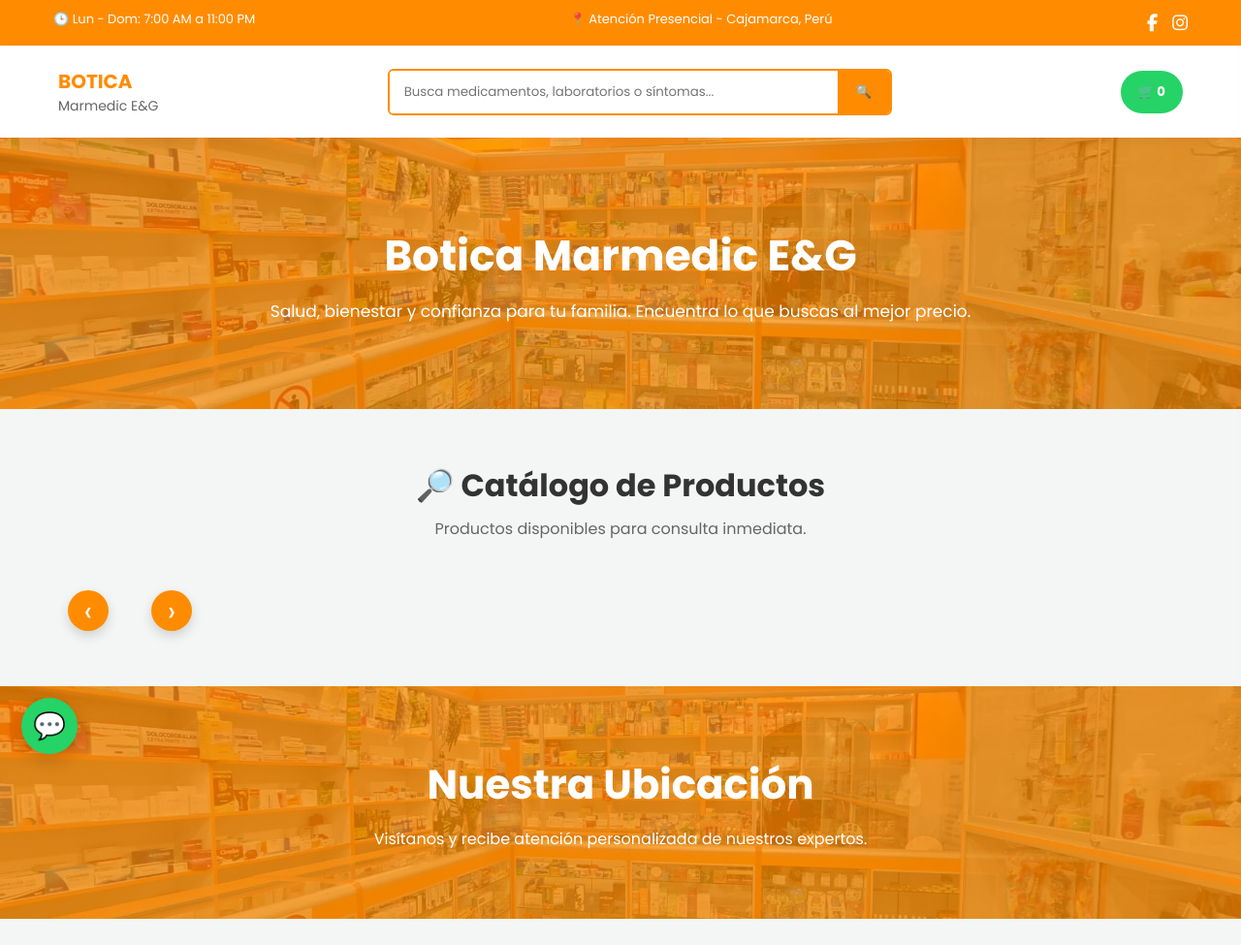
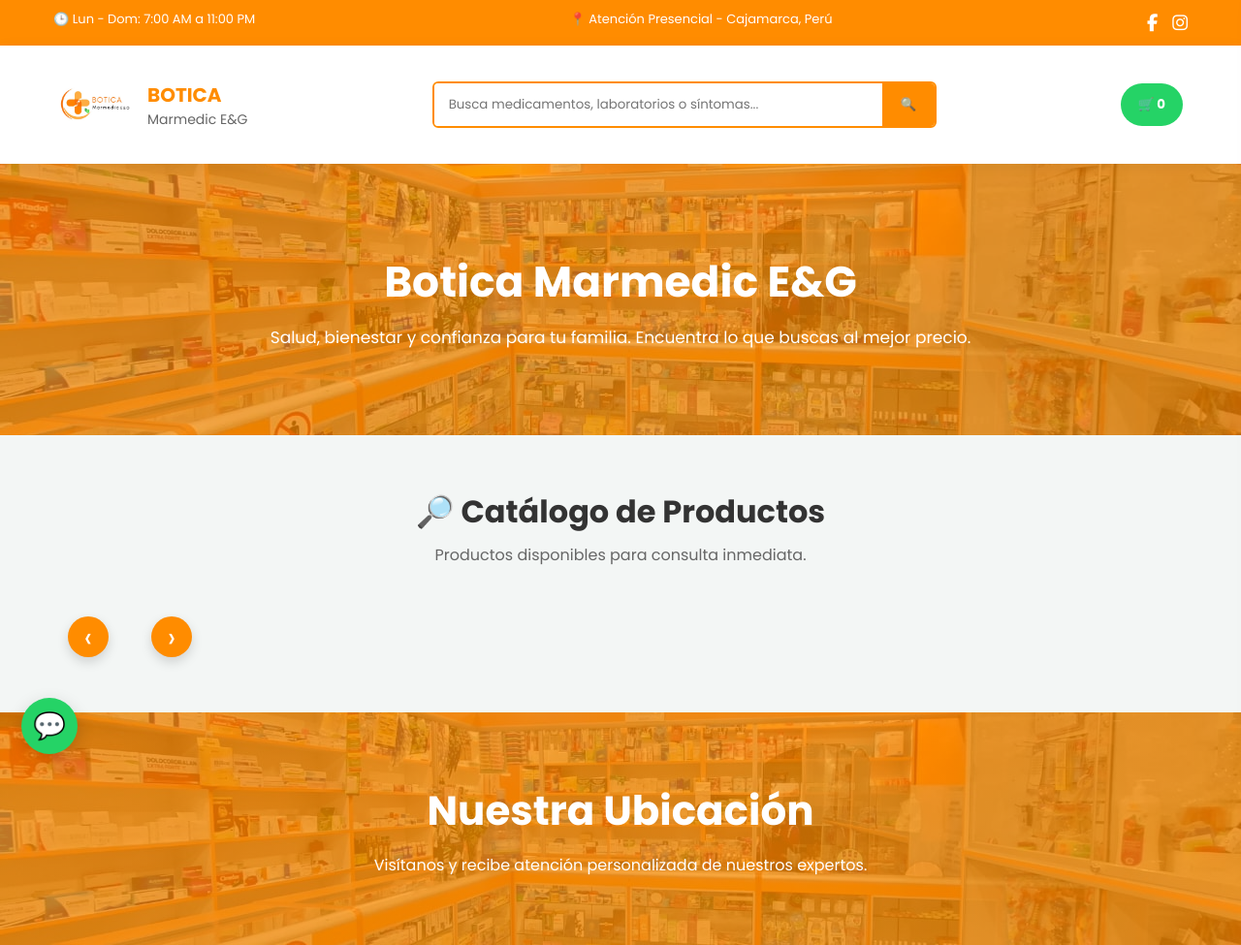
Before and after one commit to Brunich17/Brunich17.github.io, a plain HTML site: page index.html in a window 1280 px wide. Shown: the top 975 px of the page at 97% size. Drawn offline with Linux system fonts and the light colour scheme; files whose address does not match are found by name.

Commit message:
commit5
commit5

```diff
--- a/index.html
+++ b/index.html
@@ -24,7 +24,7 @@
 
   <header>
     <div class="logo">
-      <img src="img/logo.png" alt="Logo Botica Marmedic" onerror="this.style.display='none'">
+      <img src="logo.png" alt="Logo Botica Marmedic">
       <div>
         <h2>BOTICA</h2>
         <p>Marmedic E&G</p>
```
